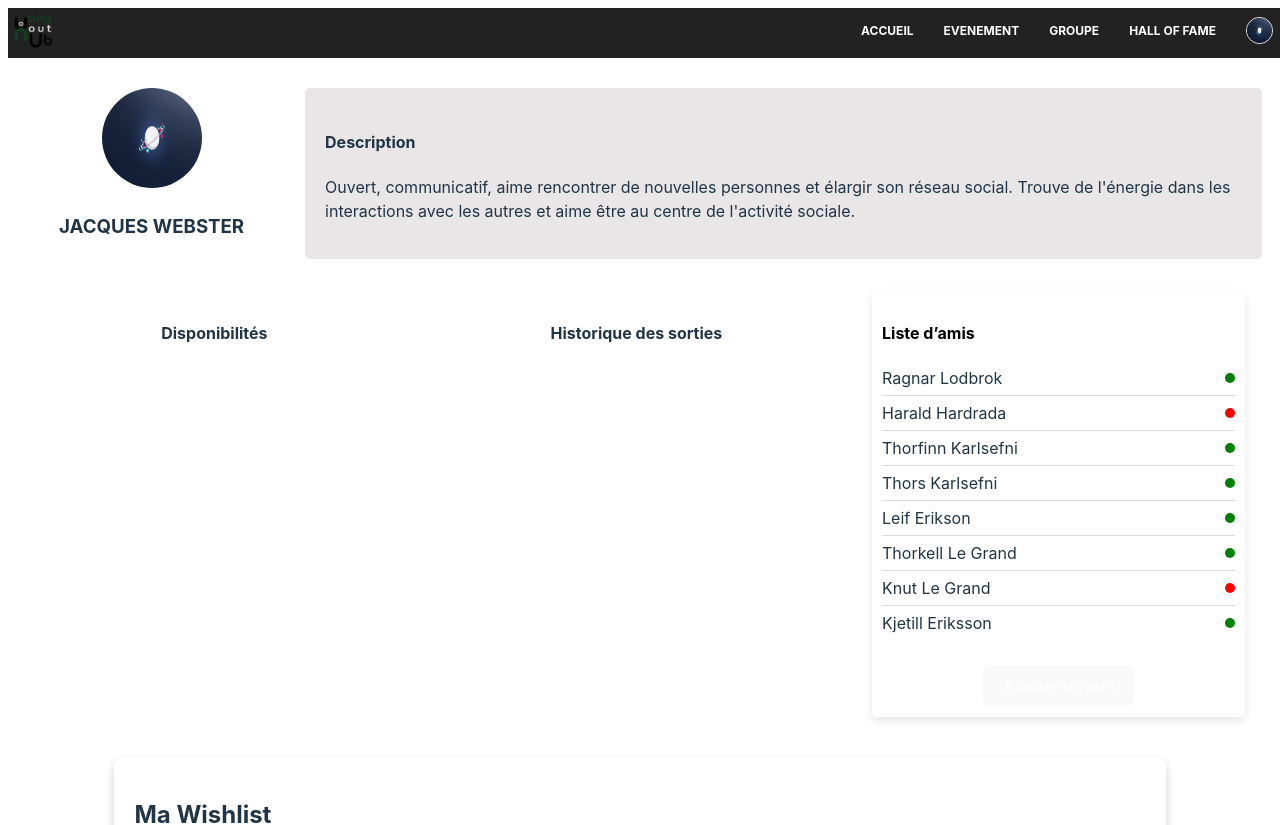
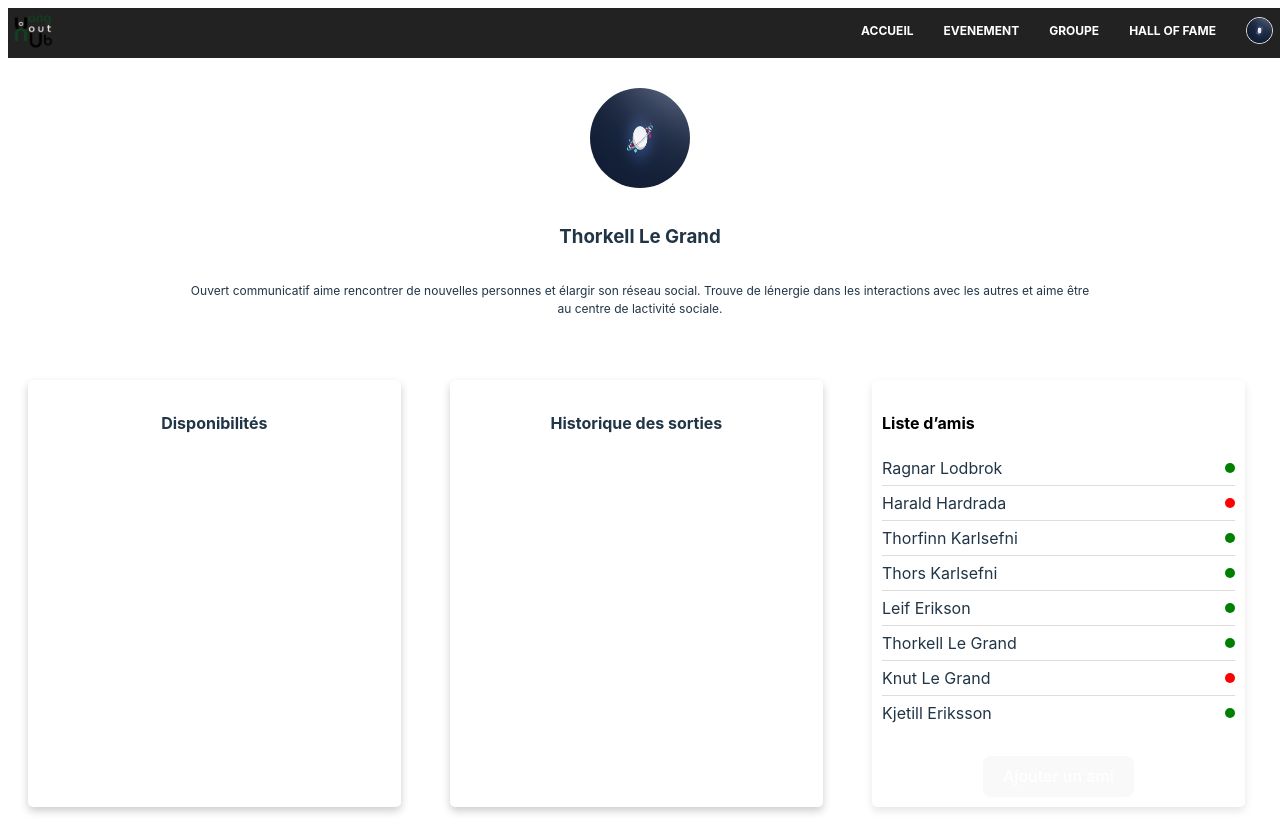
Before and after one commit to RomeoVandoolaeghe/Projet_Fin_Annee_2024, a React (Vite) app in the folder vite/: page /Profile in a window 1280 px wide. Shown: the top 825 px of the page. Built offline with nearby package versions, Linux system fonts and the light colour scheme.

Commit message:
30/05/2024 - 16:12

```diff
--- a/vite/src/components/Availability/Availability.css
+++ b/vite/src/components/Availability/Availability.css
@@ -1,5 +1,5 @@
 .availability {
-    background: rgba(0, 0, 0, 0.5);
+    box-shadow: 0 4px 8px rgba(0, 0, 0, 0.2);
     padding: 10px;
     border-radius: 5px;
     width: 30%;
--- a/vite/src/components/History/History.css
+++ b/vite/src/components/History/History.css
@@ -1,5 +1,5 @@
 .history {
-    background: rgba(0, 0, 0, 0.5);
+    box-shadow: 0 4px 8px rgba(0, 0, 0, 0.2);
     padding: 10px;
     border-radius: 5px;
     width: 30%;
--- a/vite/src/components/ProfileHeader/ProfileHeader.css
+++ b/vite/src/components/ProfileHeader/ProfileHeader.css
@@ -1,26 +1,27 @@
 .ProfileHeader {
-    display: grid;
-    grid-template-columns: 3fr 10fr;
-    align-items: center; /* Aligne les éléments verticalement au centre */
+    display: flex;
+    flex-direction: column; /* Aligne les éléments en colonne */
+    align-items: center; /* Centre les éléments horizontalement */
     margin-top: 20px;
     padding: 10px;
   }
 
+.ProfileHeader p{
+    text-align: center;
+    margin-left: 170px;
+    margin-right: 170px;
+    font-size: 12px;
+}
   .profile-info {
     display: flex;
-    flex-direction: column;
+    flex-direction: column; /* Aligne les éléments en colonne */
     align-items: center;
-    margin-right: 20px; /* Espace entre les colonnes */
+    margin-bottom: 20px; /* Espace sous la section info */
   }
 
   .profile-picture img {
     width: 100px;
     height: 100px;
     border-radius: 50%;
+    margin-bottom: 10px; /* Espace sous la photo de profil */
   }
-
-  .description {
-    background: rgba(209, 205, 205, 0.5);
-    padding: 20px;
-    border-radius: 5px;
-  }
--- a/vite/src/components/ProfileHeader/ProfileHeader.jsx
+++ b/vite/src/components/ProfileHeader/ProfileHeader.jsx
@@ -1,17 +1,30 @@
 import React from 'react';
 import './ProfileHeader.css';
+
+const user = [
+        {
+                Nom: ' Thorkell',
+                Prenom: 'Le Grand',
+                Description:'Ouvert communicatif aime rencontrer de nouvelles personnes et élargir son réseau social. Trouve de lénergie dans les interactions avec les autres et aime être au centre de lactivité sociale.',
+        },
+    ];
 
 const ProfileHeader = () => {
   return (
     <div className="ProfileHeader">
       <div className="profile-info">
         <div className="profile-picture"><img src="profil.jpg" alt="profile-picture" /></div>
-        <h3>JACQUES WEBSTER</h3>
-      </div>
-      <div className="description">
-        <h4>Description</h4>
-        <p>Ouvert, communicatif, aime rencontrer de nouvelles personnes et élargir son réseau social. Trouve de l'énergie dans les interactions avec les autres et aime être au centre de l'activité sociale.</p>
-      </div>
+        {user.map((item) => (
+            <h3>
+                {item.Nom} {item.Prenom}
+            </h3>
+        ))}
+        {user.map((item) => (
+            <p>
+                {item.Description}
+            </p>
+        ))}
+        </div>
     </div>
   );
 }
```
